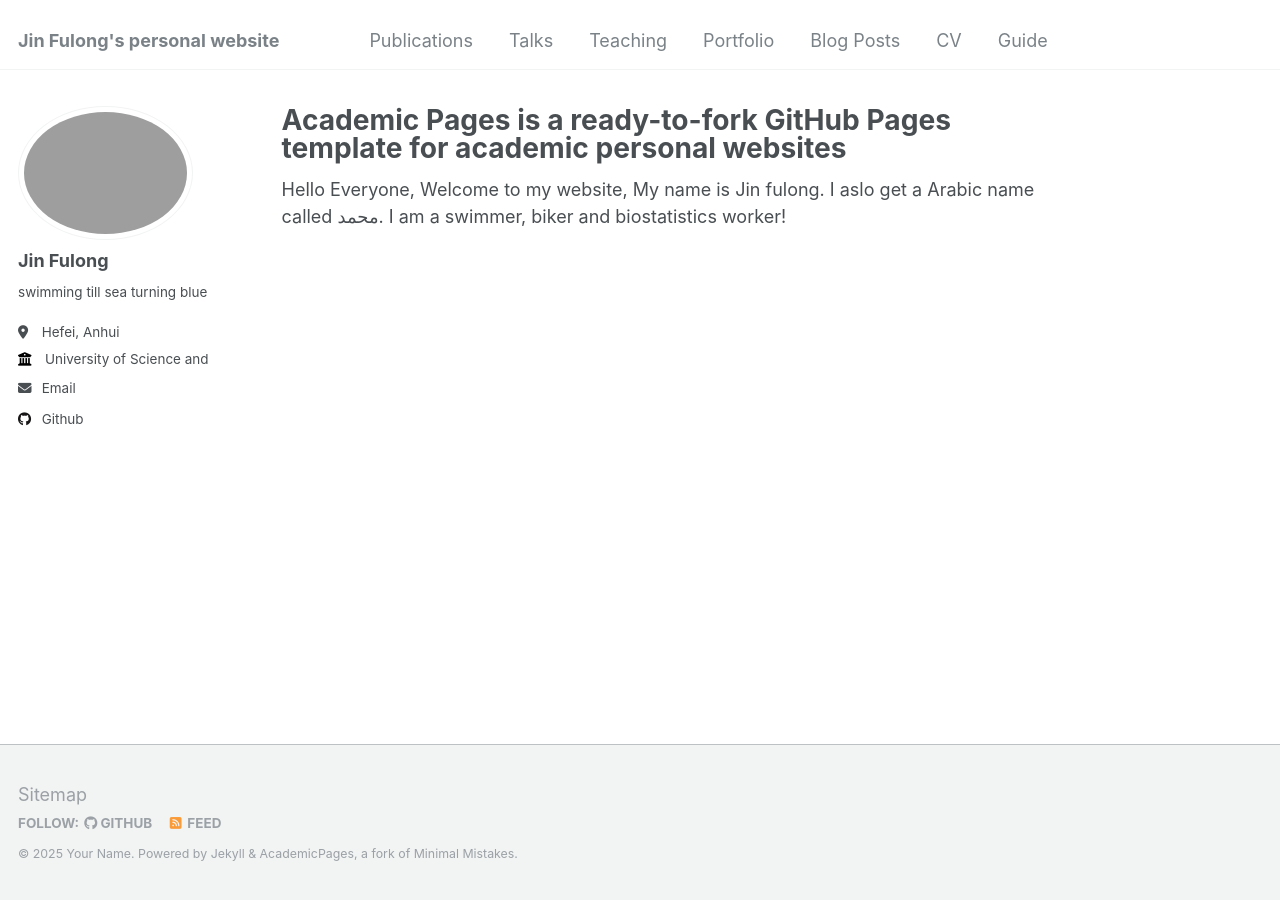
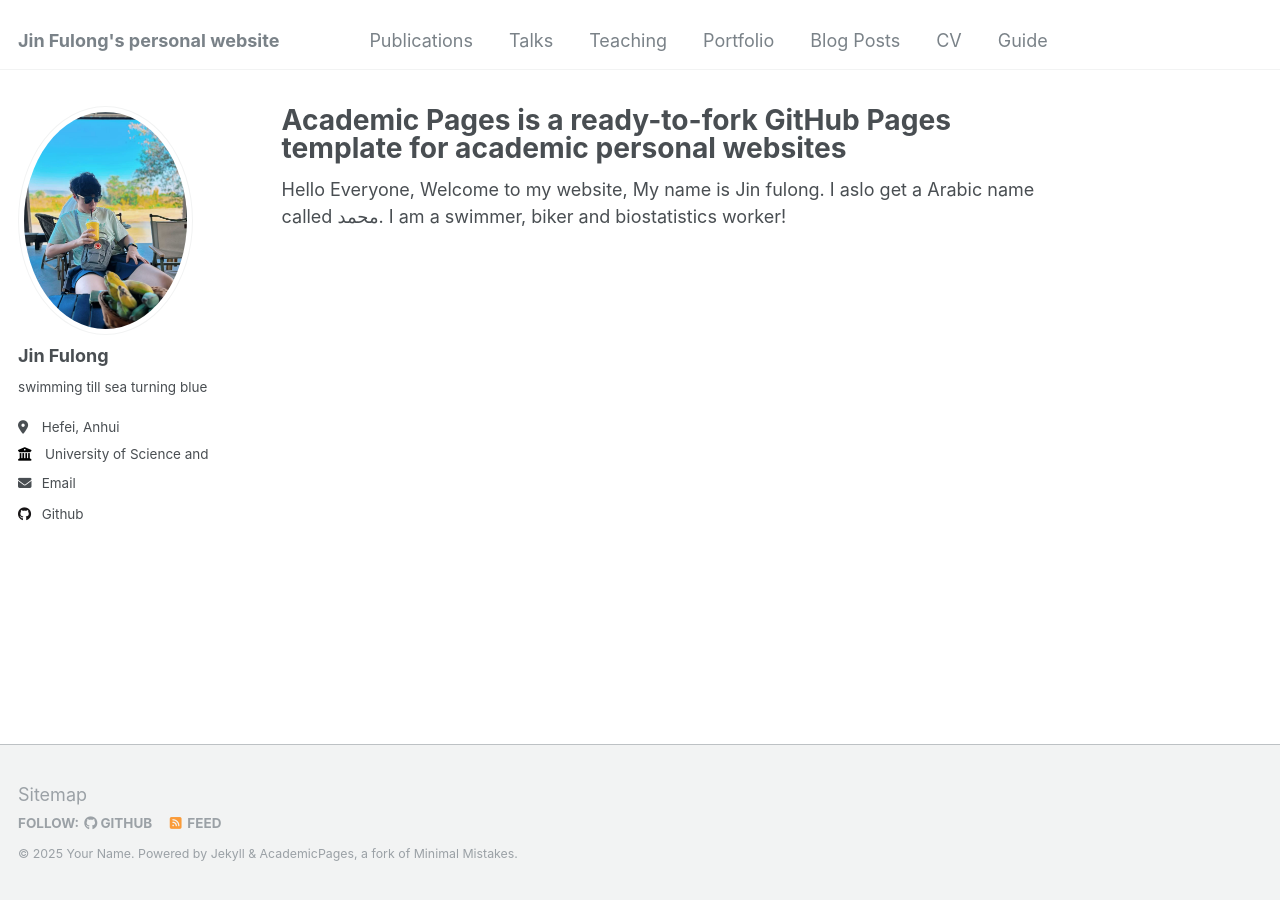
Before and after one commit to EQUIWDH/EQUIWDH.github.io, a Jekyll site: the page built from _pages/about.md, in a window 1280 px wide. Built offline with Jekyll 4.4.1, drawn with Linux system fonts in a browser that asks for light colours.

Commit message:
Update _config.yml

```diff
--- a/_config.yml
+++ b/_config.yml
@@ -21,7 +21,7 @@ repository               : "https://equiwdh.github.io"
 #               Additional customization can be done by editing /_includes/author-profile.html
 author:
   # Biographic information
-  avatar           : "touxiang.png"
+  avatar           : "touxiang.jpg"
   name             : "Jin Fulong"
   pronouns         : # example: "she/her"
   bio              : "swimming till sea turning blue"
```
